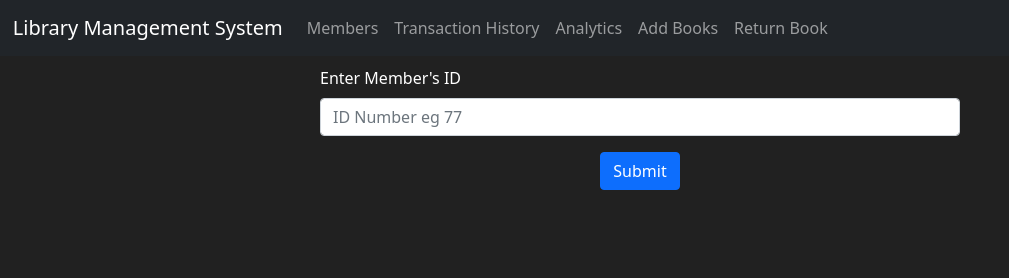
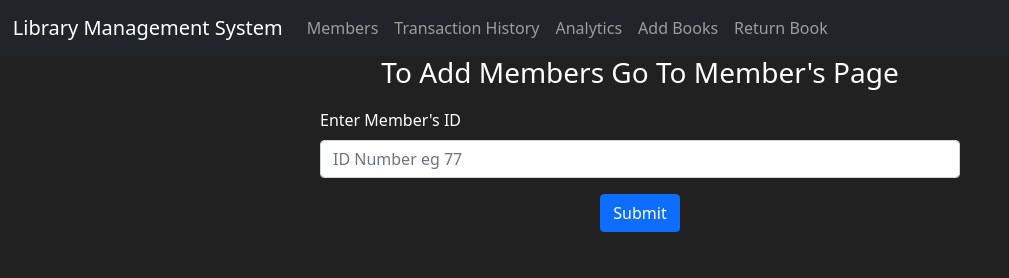
Before and after one commit to AkshayKumarTripathi/LibraryManagementSystem, a Flask app: page /rent_out/1 in a window 1280 px wide. Shown: the top 278 px of the page, without its empty margins (0-1009 px from the left). Run offline with Flask 2, Linux system fonts and the light colour scheme.

Commit message:
changed rent_out UI

```diff
--- a/templates/rent_out.html
+++ b/templates/rent_out.html
@@ -2,6 +2,7 @@
 <title>Rent Out</title>
 {% endblock %} {% block body %}
 <div>
+  <h3 style="text-align: center">To Add Members Go To Member's Page</h3>
   <form
     action="/rent_out/{{id}}"
     method="POST"
```
Also changed, not shown: Library.db (deleted).
